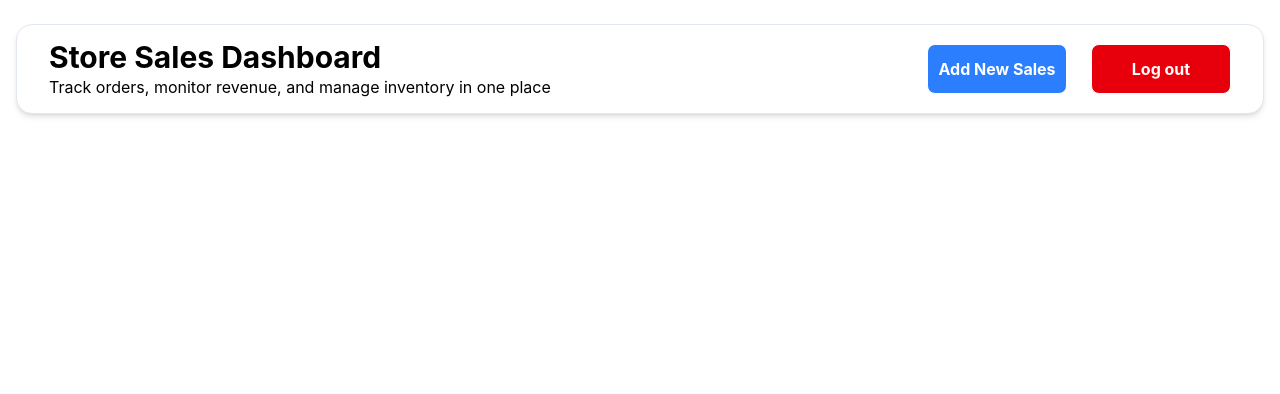
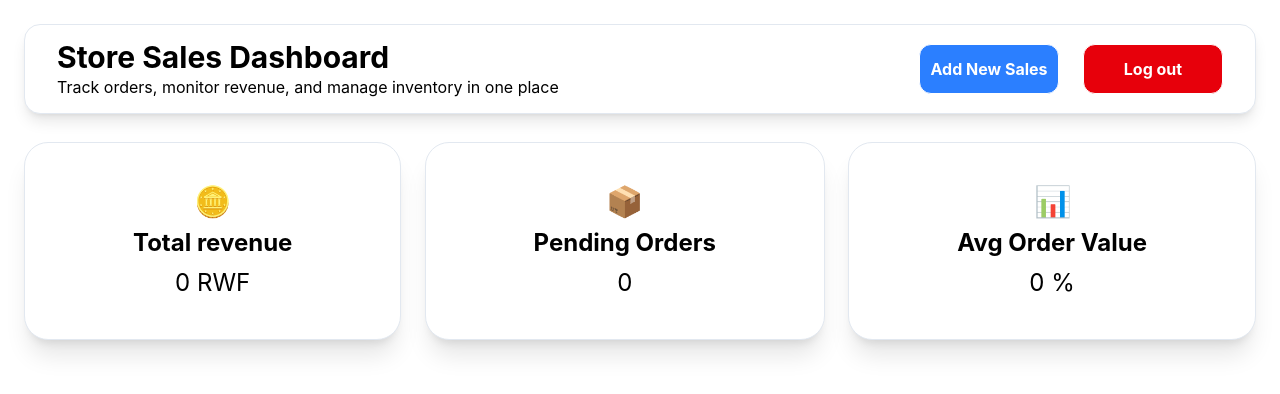
Before and after one commit to mahamatdev/Store-Sales, a React (Vite) app: page / in a window 1280 px wide. Shown: the top 394 px of the page. Built offline with nearby package versions, Linux system fonts and the light colour scheme.

Commit message:
added revenue, pending and average cards on the dashboard

```diff
--- a/src/components/dashboard/DashboardHeader.tsx
+++ b/src/components/dashboard/DashboardHeader.tsx
@@ -9,16 +9,16 @@ function DashboardHeader({title, para, btn1, btn2}: HeaderProps) {
 
 
   return (
-    <div className="max-w-7xl mx-auto px-4">
-       <div className="flex flex-2 justify-between mt-6 h-[90px] rounded-2xl items-center bg-white px-8 shadow-md border border-slate-200">
+    <div className="max-w-7xl mx-auto px-6">
+       <div className="flex flex-2 justify-between mt-6 h-[90px] rounded-2xl items-center bg-white px-8 shadow-lg border border-slate-200">
          <div className="">
            <h1 className="font-bold text-3xl">{title}</h1>
            <p>{para}</p>
          </div>
 
          <div className="flex gap-6">
-           <button type="button" className="border-1 bg-blue-500 h-[50px] rounded-lg w-[140px] text-white font-bold cursor-pointer hover:bg-blue-800">{btn1}</button>
-           <button type="button" className="border-1 bg-red-600 h-[50px] rounded-lg w-[140px] text-white font-bold cursor-pointer hover:bg-red-700">{btn2}</button>
+           <button type="button" className="border-1 bg-blue-500 h-[50px] rounded-xl w-[140px] text-white font-bold cursor-pointer hover:bg-blue-800">{btn1}</button>
+           <button type="button" className="border-1 bg-red-600 h-[50px] rounded-xl w-[140px] text-white font-bold cursor-pointer hover:bg-red-700">{btn2}</button>
          </div>
        </div>
     </div>
--- /dev/null
+++ b/src/components/dashboard/StatsCards.tsx
@@ -0,0 +1,31 @@
+
+
+function StatsCards() {
+
+
+  return (
+    <div className="max-w-7xl mx-auto px-6 py-7">
+        <div className="flex flex-3 justify-between">
+            <div className=" bg-white px-8 shadow-xl border border-slate-200 text-2xl px-27 py-10 rounded-3xl items-center justify-center flex flex-col gap-2 transition-all duration-300 hover:-translate-y-2 hover:shadow-xl">
+                <label htmlFor="" className="text-3xl">🪙</label>
+                <h2 className="font-bold ">Total revenue</h2>
+                <label htmlFor="" className="revenue">0 RWF</label>
+            </div>
+
+            <div className=" bg-white px-8 shadow-xl border border-slate-200 text-2xl px-27 py-10 rounded-3xl items-center justify-center flex flex-col gap-2 transition-all duration-300 hover:-translate-y-2 hover:shadow-xl">
+                <label htmlFor="" className="text-3xl">📦</label>
+                <h2 className="font-bold ">Pending Orders</h2>
+                <label htmlFor="" className="pending">0</label>
+            </div>
+
+            <div className=" bg-white px-8 shadow-xl border border-slate-200 text-2xl px-27 py-10 rounded-3xl items-center justify-center flex flex-col gap-2 transition-all duration-300 hover:-translate-y-2 hover:shadow-xl">
+                <label htmlFor="" className="text-3xl">📊</label>
+                <h2 className="font-bold ">Avg Order Value</h2>
+                <label htmlFor="" className="average">0 %</label>
+            </div>
+       </div>
+    </div>
+  )
+}
+
+export default StatsCards
--- a/src/views/DashboardView.tsx
+++ b/src/views/DashboardView.tsx
@@ -1,11 +1,13 @@
 
 import DashboardHeader from "../components/dashboard/DashboardHeader"
+import StatsCards from "../components/dashboard/StatsCards"
 function DashboardView() {
 
 
   return (
     <div>
       <DashboardHeader title="Store Sales Dashboard" para="Track orders, monitor revenue, and manage inventory in one place" btn1="Add New Sales" btn2="Log out"/>
+      <StatsCards />
     </div>
   )
 }
```
